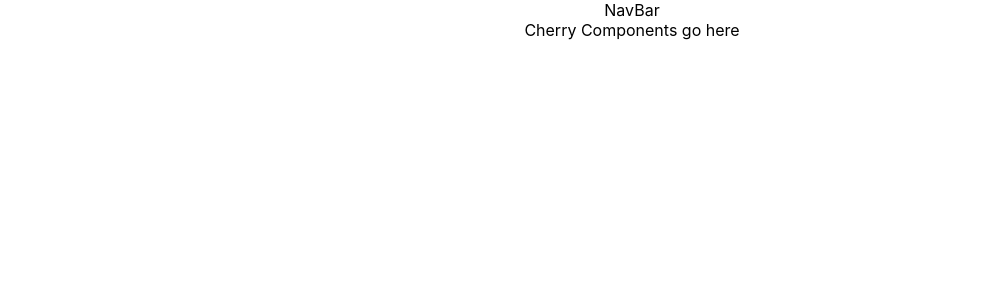
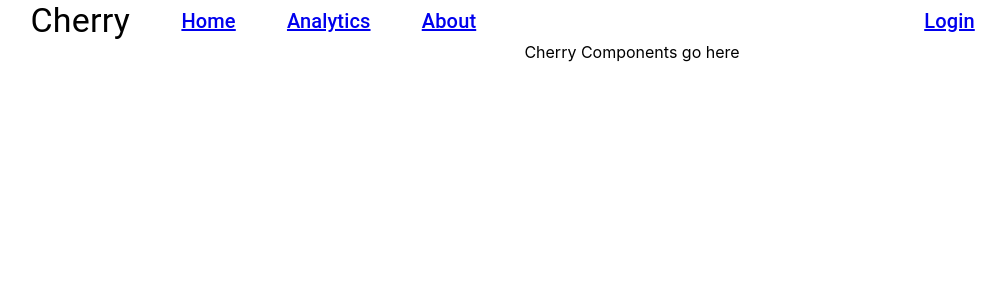
Before and after one commit to open-source-at-illinois/cherry, a React (Create React App) app in the folder web/: page /home in a window 1280 px wide. Shown: the top 300 px of the page, without its empty margins (8-1014 px from the left). Built offline with nearby package versions, Linux system fonts and the light colour scheme.

Commit message:
Add a Navigation Bar

```diff
--- a/web/src/components/NavBar.js
+++ b/web/src/components/NavBar.js
@@ -1,12 +1,25 @@
 import React from "react";
+import Box from '@mui/material/Box';
+import Typography from '@mui/material/Typography';
+
 
 const NavBar = (props) => {
     return (
-        <>
-            <div>
-                NavBar
-            </div>
-        </>
+    <Box sx={{ display: 'flex', alignItems: 'center'}} styl>
+        <Typography variant="h4" sx = {{ marginLeft: "3%" }}>Cherry</Typography>
+        <Typography variant="h6" component="div" sx={{ marginLeft: "4%" }}>
+            <a href="/home">Home</a>
+        </Typography>
+        <Typography variant="h6" component="div" sx={{ marginLeft: "4%" }}>
+            <a href="/analytics">Analytics</a>
+        </Typography>
+        <Typography variant="h6" component="div" sx={{ marginLeft: "4%" }}>
+            <a href="/about">About</a>
+        </Typography>
+        <Typography variant="h6" component="div" sx={{ marginLeft: "35%" }}>
+            <a href="/login">Login</a>
+            </Typography>
+    </Box>
     )
 }
 
```
